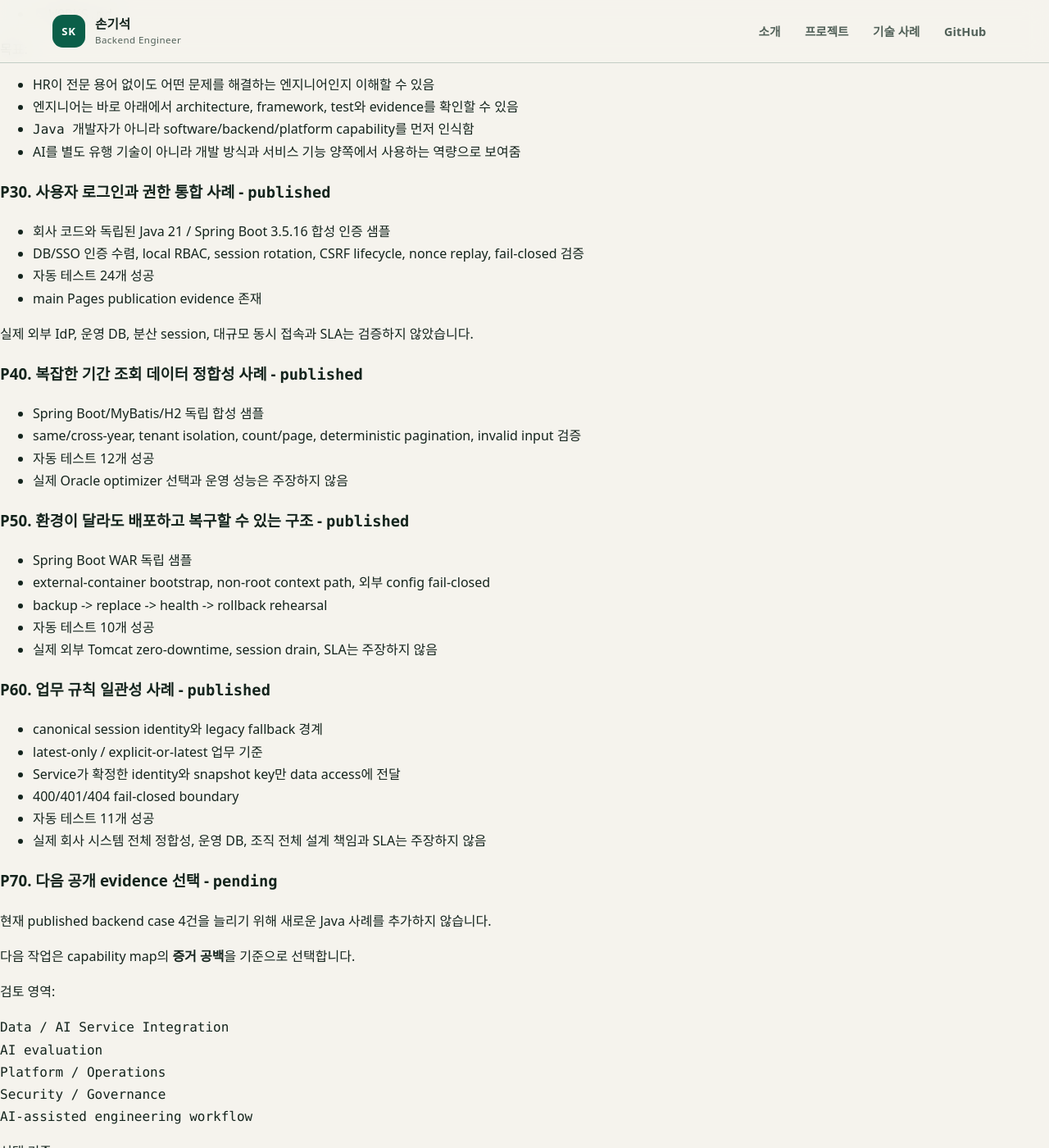
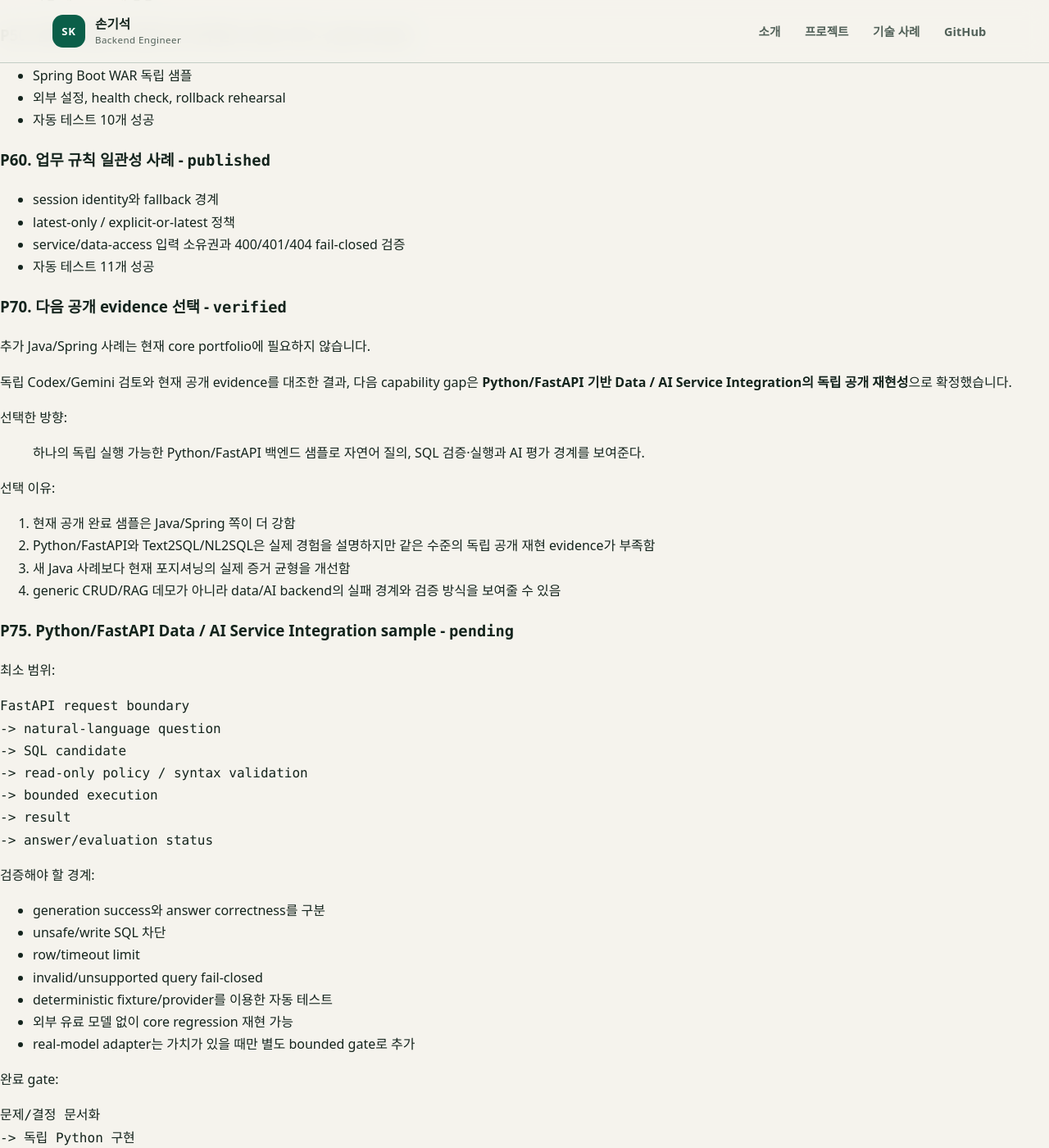
Before and after one commit to son1004007/engineering-career-portfolio, a Jekyll site: the page built from PORTFOLIO_COMPLETION_PLAN.md, in a window 1280 px wide and 1400 px high, scrolled down 2601 px. Shown: the whole window at 82% size. Built offline with Jekyll 4.4.1, drawn with Linux system fonts in a browser that asks for light colours; our own code applies the rules of GitHub Pages for plain Markdown files; some of the changed text lies outside the part shown.

Commit message:
docs: select Python FastAPI evidence track

````diff
--- a/PORTFOLIO_COMPLETION_PLAN.md
+++ b/PORTFOLIO_COMPLETION_PLAN.md
@@ -24,15 +24,11 @@
 
 ### Controlled AI Integration - OpsMate Local
 
-- portfolio runtime source: `f99686981da7efb8802635ae2bde5b0f781433ad`
-- application image: `ghcr.io/son1004007/opsmate-local@sha256:61e267c05bf0ce0ea932ae62a3989194bd2a0065532d0ee4caee8b37c8f9d40b`
-- model-tunnel image: `ghcr.io/son1004007/opsmate-model-tunnel@sha256:7fc133485a8ba60190e55b5eeb2da8b5eb02c1aa7e70e0cc0ce7b723746db1df`
-- model: `gemma3:12b`
-- 실제 모델 E2E: 9/9
-- 관측 p95: `21,076ms`, 프로젝트 gate `<= 30,000ms`
+- 실제 `gemma3:12b` 모델을 사용한 9개 핵심 합성 업무 시나리오 E2E 전건 성공
 - Synology internal bounded E2E: PASS
 - public Internet bounded E2E: PASS
 - 최종 runtime 상태: `CLOSED`
+- 세부 응답시간과 gate는 프로젝트 evidence 문서에서 확인
 
 이 evidence는 bounded E2E이며 24x7 SLA, 장기 부하 또는 대규모 production traffic을 의미하지 않습니다.
 
@@ -72,7 +68,7 @@ ID는 기존 evidence traceability를 위해 유지하지만, 공개 제목과
 
 ### P20. Capability-first 포지셔닝 - `verified`
 
-첫 화면과 AI 해석 규칙을 다음 순서로 재구성했습니다.
+첫 화면과 AI 해석 규칙을 다음 순서로 유지합니다.
 
 ```text
 문제와 결과
@@ -82,92 +78,96 @@ ID는 기존 evidence traceability를 위해 유지하지만, 공개 제목과
 -> 사용하는 언어와 framework
 ```
 
-갱신 대상:
+독립 Codex/Gemini 검토 결과를 반영해 다음 원칙을 추가했습니다.
 
-- [x] `README.md`
-- [x] `index.md`
-- [x] `HOW_I_ENGINEER.md`
-- [x] `AGENTS.md`
-- [x] `AI_CONTEXT.md`
-- [x] `llms.txt`
-- [x] `_config.yml`
-- [x] `01_profile/career-summary.md`
-- [x] `01_profile/core-strengths.md`
-- [x] `01_profile/career-direction.md`
-- [x] `03_portfolio/portfolio-strategy.md`
-- [x] `03_portfolio/portfolio-overview.md`
-- [x] `WORKS.md`
-
-목표:
-
-- HR이 전문 용어 없이도 어떤 문제를 해결하는 엔지니어인지 이해할 수 있음
-- 엔지니어는 바로 아래에서 architecture, framework, test와 evidence를 확인할 수 있음
-- `Java 개발자`가 아니라 software/backend/platform capability를 먼저 인식함
-- AI를 별도 유행 기술이 아니라 개발 방식과 서비스 기능 양쪽에서 사용하는 역량으로 보여줌
+- `Backend Engineer`를 주 역할로 고정
+- Java/Spring과 Python/FastAPI 모두 실제 사용 기술이지만 공개 재현 evidence 강도는 구분
+- `RAG/Agent patterns`, `observability`처럼 공개 검증보다 앞선 상위 용어는 첫 화면에서 제거하거나 근거가 있는 문맥에서만 사용
+- 첫 화면에서 p95 같은 세부 성능 수치보다 실제 시나리오와 실패 차단 경계를 우선
 
 ### P30. 사용자 로그인과 권한 통합 사례 - `published`
 
-- 회사 코드와 독립된 Java 21 / Spring Boot 3.5.16 합성 인증 샘플
-- DB/SSO 인증 수렴, local RBAC, session rotation, CSRF lifecycle, nonce replay, fail-closed 검증
+- 회사 코드와 독립된 Java 21 / Spring Boot 합성 인증 샘플
+- 인증 수렴, RBAC, session/CSRF, replay, fail-closed 검증
 - 자동 테스트 24개 성공
-- main Pages publication evidence 존재
-
-실제 외부 IdP, 운영 DB, 분산 session, 대규모 동시 접속과 SLA는 검증하지 않았습니다.
+- Pages publication evidence 존재
 
 ### P40. 복잡한 기간 조회 데이터 정합성 사례 - `published`
 
 - Spring Boot/MyBatis/H2 독립 합성 샘플
-- same/cross-year, tenant isolation, count/page, deterministic pagination, invalid input 검증
+- 기간 경계, tenant isolation, count/page, deterministic pagination 검증
 - 자동 테스트 12개 성공
-- 실제 Oracle optimizer 선택과 운영 성능은 주장하지 않음
 
 ### P50. 환경이 달라도 배포하고 복구할 수 있는 구조 - `published`
 
 - Spring Boot WAR 독립 샘플
-- external-container bootstrap, non-root context path, 외부 config fail-closed
-- backup -> replace -> health -> rollback rehearsal
+- 외부 설정, health check, rollback rehearsal
 - 자동 테스트 10개 성공
-- 실제 외부 Tomcat zero-downtime, session drain, SLA는 주장하지 않음
 
 ### P60. 업무 규칙 일관성 사례 - `published`
 
-- canonical session identity와 legacy fallback 경계
-- latest-only / explicit-or-latest 업무 기준
-- Service가 확정한 identity와 snapshot key만 data access에 전달
-- 400/401/404 fail-closed boundary
+- session identity와 fallback 경계
+- latest-only / explicit-or-latest 정책
+- service/data-access 입력 소유권과 400/401/404 fail-closed 검증
 - 자동 테스트 11개 성공
-- 실제 회사 시스템 전체 정합성, 운영 DB, 조직 전체 설계 책임과 SLA는 주장하지 않음
 
-### P70. 다음 공개 evidence 선택 - `pending`
+### P70. 다음 공개 evidence 선택 - `verified`
 
-현재 published backend case 4건을 늘리기 위해 새로운 Java 사례를 추가하지 않습니다.
+추가 Java/Spring 사례는 현재 core portfolio에 필요하지 않습니다.
 
-다음 작업은 capability map의 **증거 공백**을 기준으로 선택합니다.
+독립 Codex/Gemini 검토와 현재 공개 evidence를 대조한 결과, 다음 capability gap은 **Python/FastAPI 기반 Data / AI Service Integration의 독립 공개 재현성**으로 확정했습니다.
 
-검토 영역:
+선택한 방향:
+
+> 하나의 독립 실행 가능한 Python/FastAPI 백엔드 샘플로 자연어 질의, SQL 검증·실행과 AI 평가 경계를 보여준다.
+
+선택 이유:
+
+1. 현재 공개 완료 샘플은 Java/Spring 쪽이 더 강함
+2. Python/FastAPI와 Text2SQL/NL2SQL은 실제 경험을 설명하지만 같은 수준의 독립 공개 재현 evidence가 부족함
+3. 새 Java 사례보다 현재 포지셔닝의 실제 증거 균형을 개선함
+4. generic CRUD/RAG 데모가 아니라 data/AI backend의 실패 경계와 검증 방식을 보여줄 수 있음
+
+### P75. Python/FastAPI Data / AI Service Integration sample - `pending`
+
+최소 범위:
 
 ```text
-Data / AI Service Integration
-AI evaluation
-Platform / Operations
-Security / Governance
-AI-assisted engineering workflow
+FastAPI request boundary
+-> natural-language question
+-> SQL candidate
+-> read-only policy / syntax validation
+-> bounded execution
+-> result
+-> answer/evaluation status
 ```
 
-선택 기준:
+검증해야 할 경계:
 
-1. 기존 공개 evidence와 다른 역량을 보여줄 것
-2. 실제 경력 또는 독립 구현 근거가 있을 것
-3. 비개발자도 해결한 문제를 이해할 수 있을 것
-4. 회사 자산 없이 공개 재현이 가능할 것
-5. 정상·실패·경계 검증이 가능할 것
-6. 단순 기술 demo가 아니라 시스템 판단을 보여줄 것
+- generation success와 answer correctness를 구분
+- unsafe/write SQL 차단
+- row/timeout limit
+- invalid/unsupported query fail-closed
+- deterministic fixture/provider를 이용한 자동 테스트
+- 외부 유료 모델 없이 core regression 재현 가능
+- real-model adapter는 가치가 있을 때만 별도 bounded gate로 추가
 
-현재 `CS-JAVA-11` 통계 분석 UI는 data/service evidence가 실제 지원 직무에서 필요할 때만 후보로 사용합니다. ID의 Java 표기는 기존 catalog 호환성을 위한 것이며 신규 선택 기준이 아닙니다.
+완료 gate:
+
+```text
+문제/결정 문서화
+-> 독립 Python 구현
+-> 정상·실패·경계 테스트 PASS
+-> 공개 안전성 검수 PASS
+-> portfolio regression PASS
+-> Pages publication PASS
+```
+
+회사 코드, 실제 query/schema/data, 내부 식별자는 사용하지 않습니다.
 
 ### P80. HR-readable Case Study 개선 - `pending`
 
-기존 published 사례의 기술 구현과 evidence는 유지하면서 제목과 첫 문단을 다음 형식으로 순차 점검합니다.
+기존 published 사례의 기술 구현과 evidence는 유지하면서 첫 화면은 다음 순서를 유지합니다.
 
 ```text
 문제
@@ -177,14 +177,14 @@ AI-assisted engineering workflow
 -> 기술적으로 어떻게 했는가
 ```
 
-전문 용어를 제거하지 않고, 비개발자가 전문 용어를 알아야만 내용을 이해하는 구조만 제거합니다.
-
 ### P90. 포트폴리오 유지관리 - `pending`
 
 - [x] Pages 링크와 공개 상태값 동기화
 - [x] responsive/nav/code/table overflow baseline 자동 회귀
 - [x] OpsMate 검증 범위를 최신 public E2E 사실과 동기화
-- [ ] 현재 capability-first 변경의 Pages verify/build/deploy 결과 확인
+- [ ] 현재 독립 리뷰 P0 문구 정렬의 PR regression 확인
+- [ ] main Pages verify/build/deploy 확인
+- [ ] 변경 후 Codex/Gemini self-hosted 재검토
 - [ ] 실제 물리 단말 육안 spot-check는 선택적 유지관리
 - [ ] 회사 GitHub evidence 월말 갱신은 반복 유지관리
 
@@ -192,16 +192,16 @@ AI-assisted engineering workflow
 
 현재 즉시 필요한 사용자 작업은 없습니다.
 
-OpsMate workload는 `CLOSED` 상태를 유지합니다. 기존 4개 공개 case-study publication gate는 완료됐습니다. 신규 사례는 특정 language 수를 늘리기 위해 만들지 않습니다.
+기존 4개 Java/Spring 공개 case-study publication gate는 완료됐습니다. 다음 구현은 기술 개수를 늘리기 위한 Python 데모가 아니라, 실제로 부족한 Python/FastAPI Data / AI Service Integration evidence 한 건으로 제한합니다.
 
 ## 완료 판정
 
 1. GitHub Pages 포트폴리오: `published`
-2. Capability-first README/Pages/profile/AI interpretation: `verified`, latest Pages run 결과 확인 필요
-3. OpsMate code/regression + real-model/internal/public bounded E2E: `verified`
+2. Capability-first positioning: `verified`, 독립 리뷰 P0 정렬 publication 재검증 진행 중
+3. OpsMate real-model/internal/public bounded E2E: `verified`
 4. OpsMate 24x7 운영/SLA/장기 부하: `not claimed`
 5. 사용자 로그인·권한 통합 사례: `published`
 6. 기간 조회 데이터 정합성 사례: `published`
 7. 배포·복구 이식성 사례: `published`
 8. 업무 규칙 일관성 사례: `published`
-9. 다음 신규 사례: capability evidence gap이 생길 때만 선택
+9. 다음 신규 evidence: Python/FastAPI Data / AI Service Integration 선택 완료, 구현 `pending`
````
Also changed, not shown: other parts of PORTFOLIO_COMPLETION_PLAN.md (+4 -4 lines).
